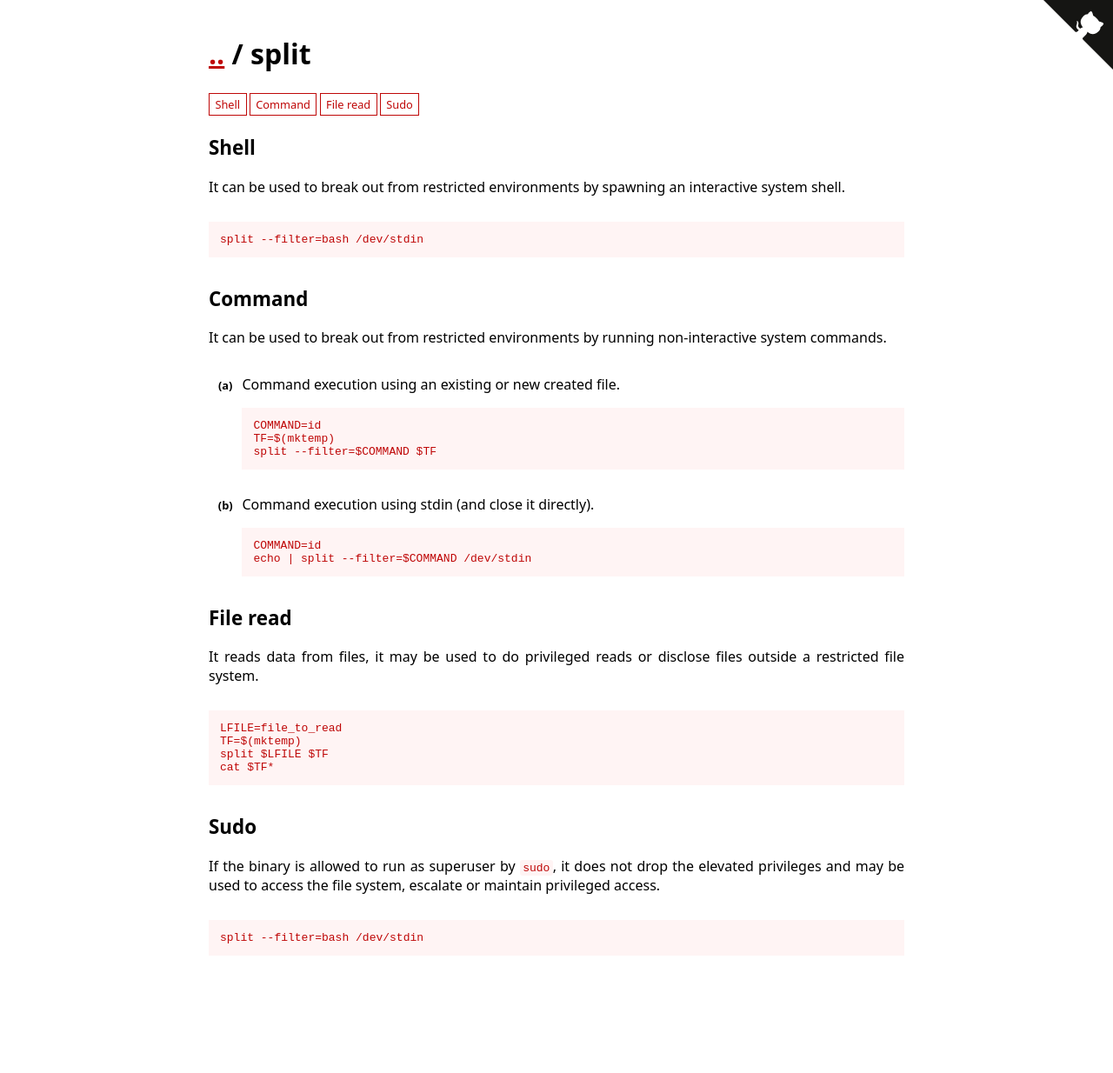
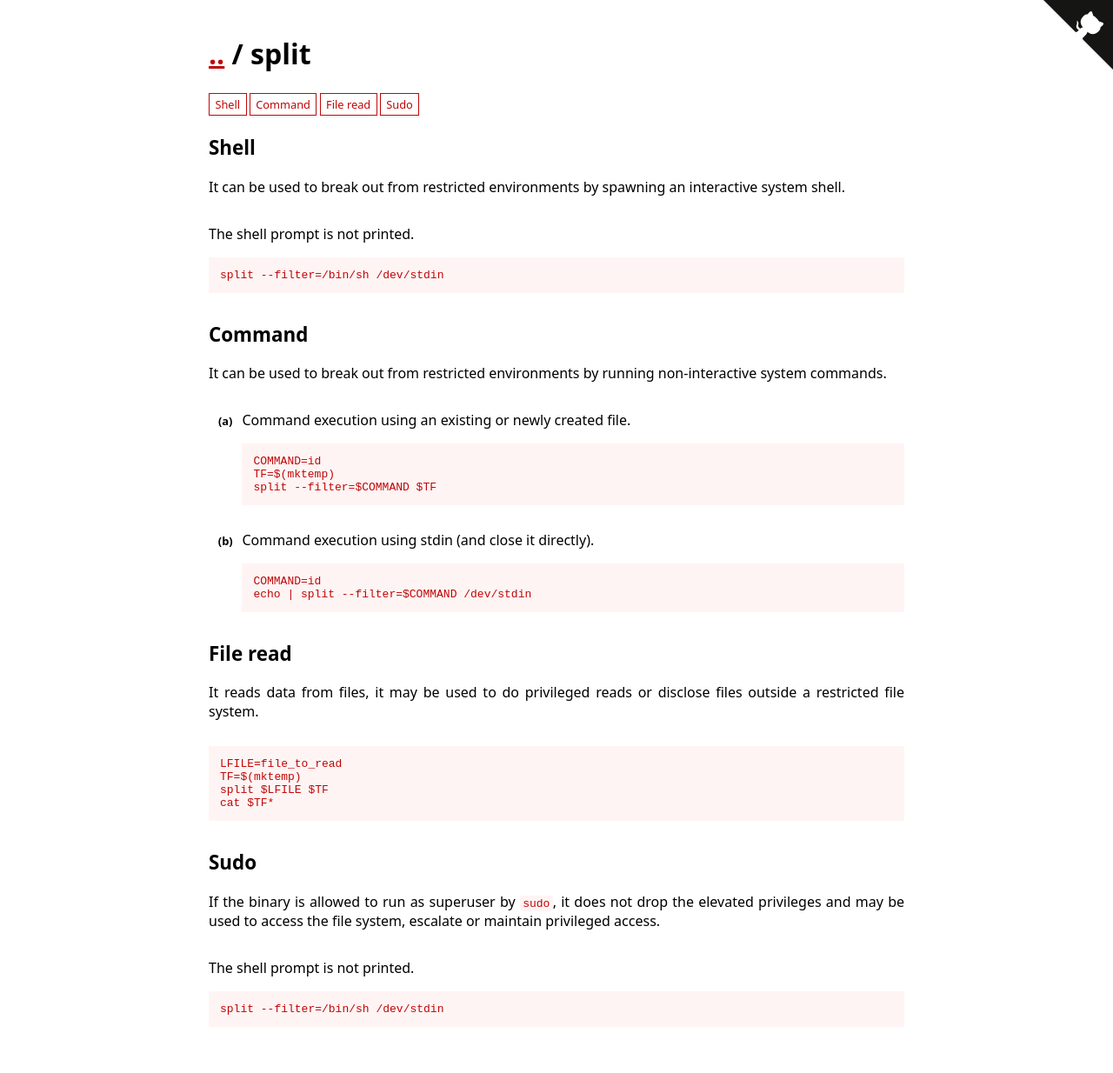
Before and after one commit to GTFOBins/GTFOBins.github.io, a Jekyll site: the page built from _gtfobins/split.md, in a window 1280 px wide. Shown: the whole page at 87% size. Built offline with Jekyll 4.4.1, drawn with Linux system fonts in a browser that asks for light colours; before the commit the page ends 1152 px from its top, so only the background shows below that.

Commit message:
Improve split

```diff
--- a/_gtfobins/split.md
+++ b/_gtfobins/split.md
@@ -7,7 +7,7 @@ functions:
         split $LFILE $TF
         cat $TF*
   command:
-    - description: Command execution using an existing or new created file.
+    - description: Command execution using an existing or newly created file.
       code: |
         COMMAND=id
         TF=$(mktemp)
@@ -17,9 +17,11 @@ functions:
         COMMAND=id
         echo | split --filter=$COMMAND /dev/stdin
   shell:
-    - code: |
-        split --filter=bash /dev/stdin
+    - description: The shell prompt is not printed.
+      code: |
+        split --filter=/bin/sh /dev/stdin
   sudo:
-    - code: |
-        split --filter=bash /dev/stdin
+    - description: The shell prompt is not printed.
+      code: |
+        split --filter=/bin/sh /dev/stdin
 ---
```
